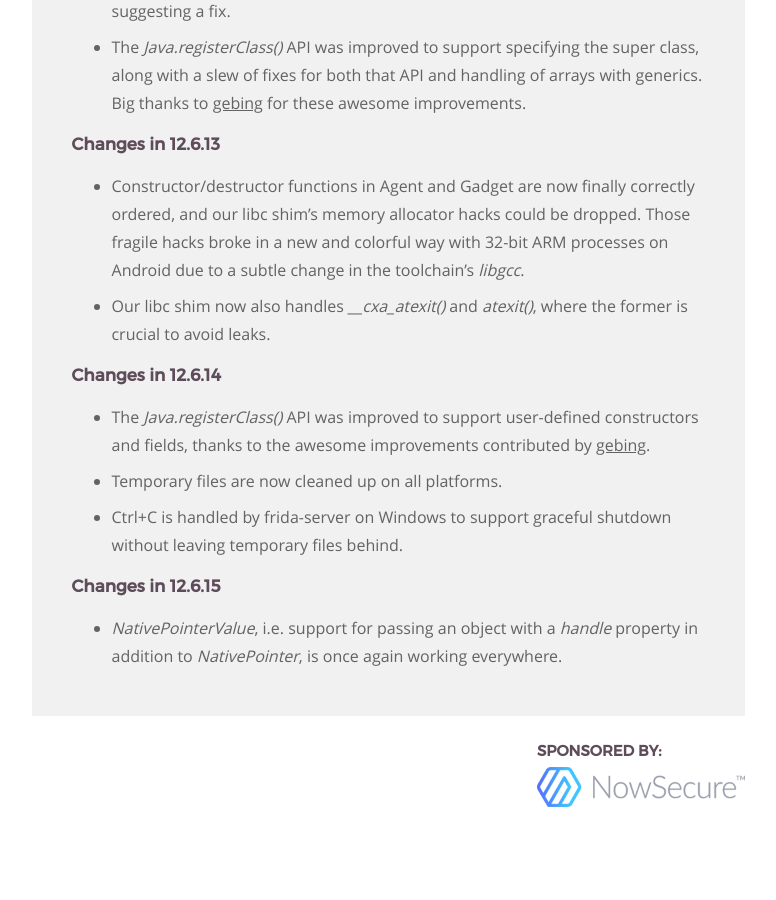
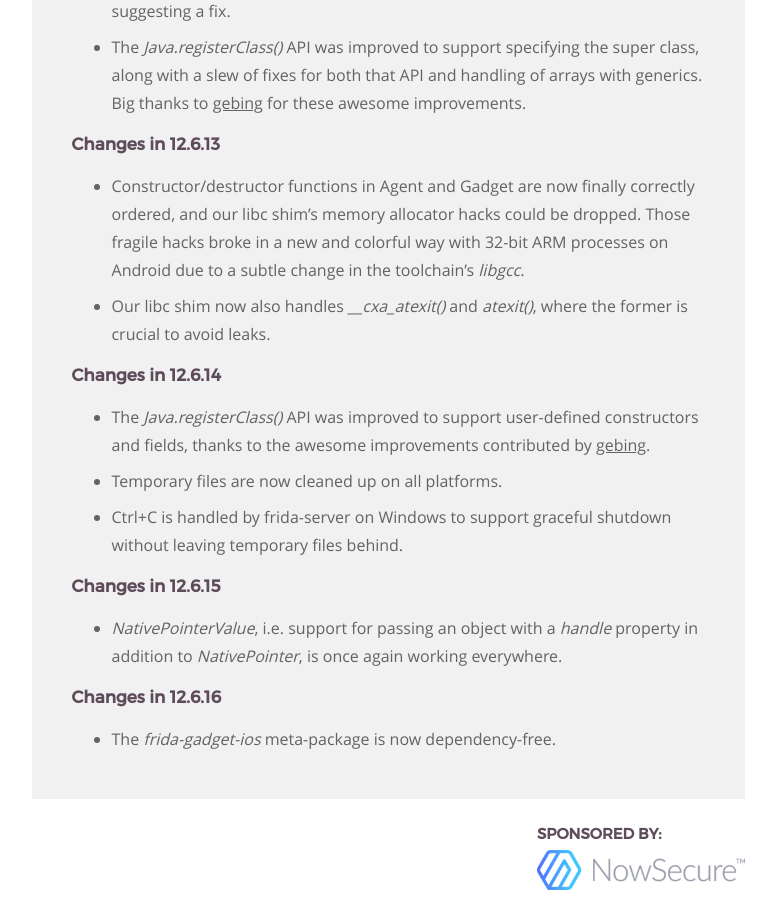
Before and after one commit to frida/frida-website, a Jekyll site: the page built from _posts/2019-05-28-frida-12-6-released.markdown, in a window 1280 px wide and 900 px high, scrolled down 3250 px. Shown: the whole window, without its empty margins (364-1140 px from the left). Built offline with Jekyll 4.4.1, drawn with Linux system fonts in a browser that asks for light colours; before the commit the page ends 4067 px from its top, so only the background shows below that.

Commit message:
Summarize changes in 12.6.16

```diff
--- a/_posts/2019-05-28-frida-12-6-released.markdown
+++ b/_posts/2019-05-28-frida-12-6-released.markdown
@@ -157,6 +157,10 @@ Enjoy!
 - *NativePointerValue*, i.e. support for passing an object with a *handle*
   property in addition to *NativePointer*, is once again working everywhere.
 
+### Changes in 12.6.16
+
+- The *frida-gadget-ios* meta-package is now dependency-free.
+
 
 [Jake Van Dyke]: https://twitter.com/giantpune
 [Giovanni Rocca]: https://twitter.com/iGio90
```
